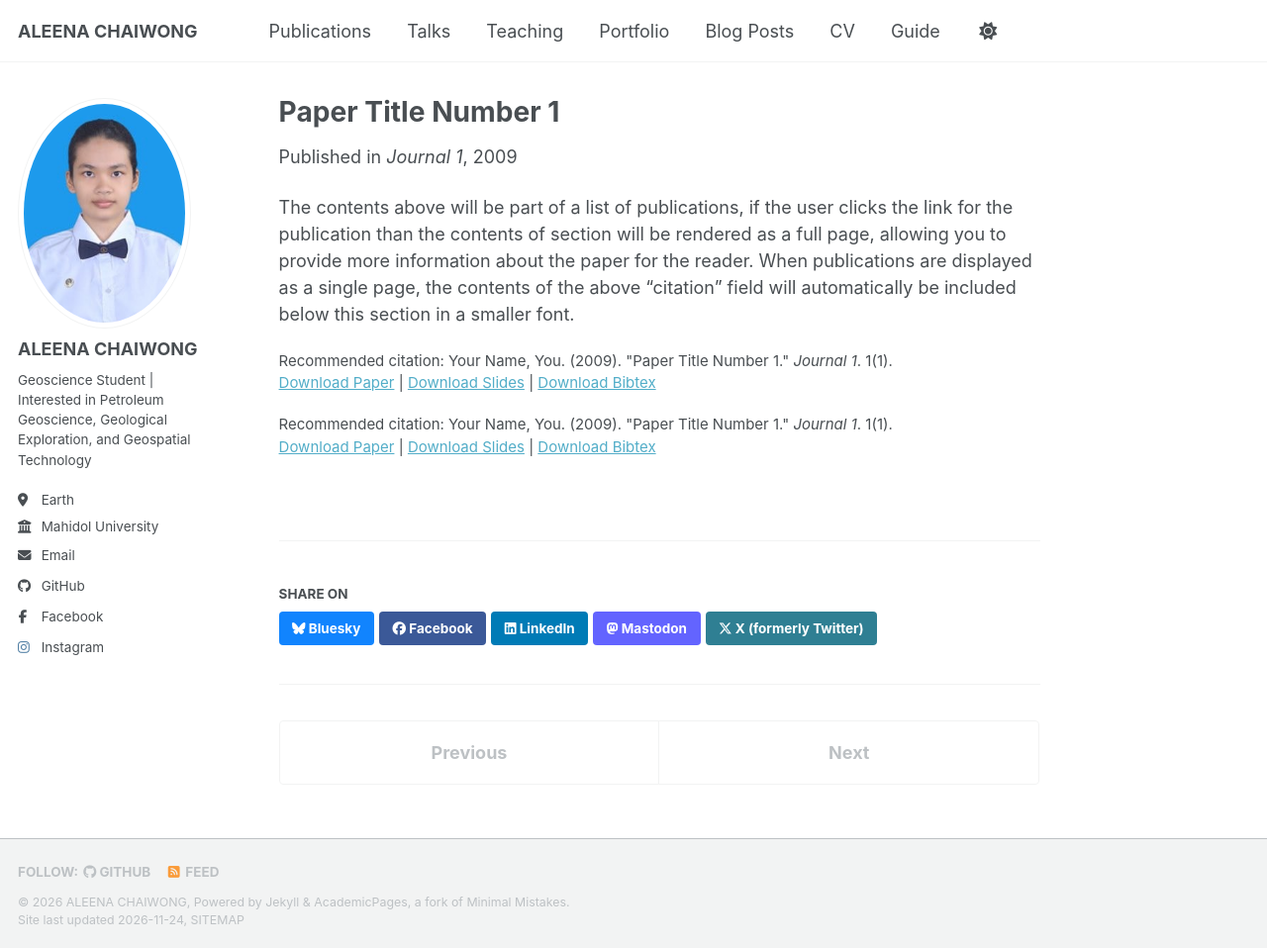
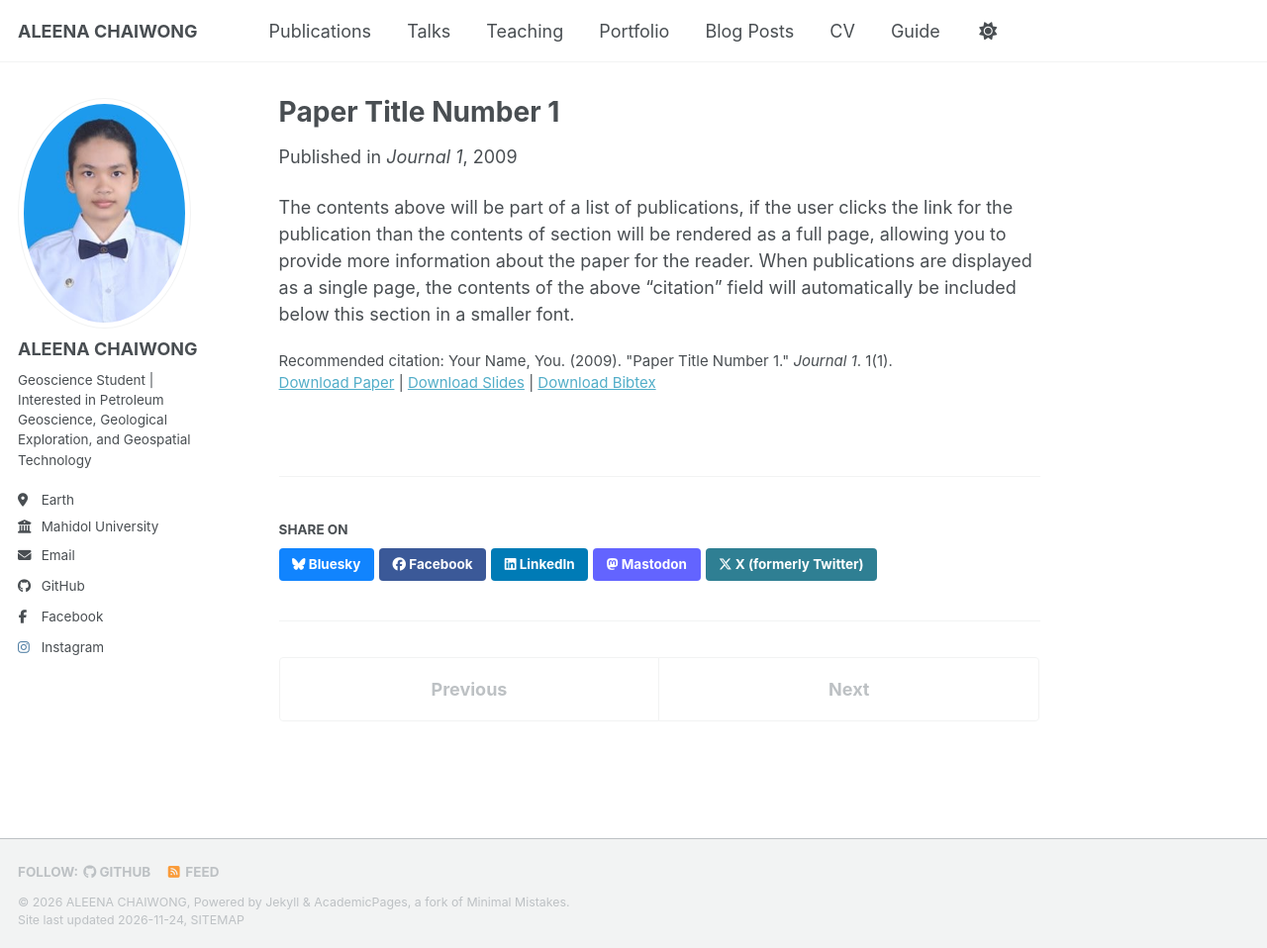
Before and after one commit to aleena-cha/aleena-cha.github.io, a Jekyll site: the page built from _publications/2009-10-01-paper-title-number-1.md, in a window 1280 px wide and 958 px high. Shown: the whole window at 99% size. Built offline with Jekyll 4.4.1, drawn with Linux system fonts in a browser that asks for light colours; a style sheet for code colours, icons or effects is not loaded.

Commit message:
Update single.html

```diff
--- a/_layouts/single.html
+++ b/_layouts/single.html
@@ -47,57 +47,27 @@ layout: default
       <section class="page__content" itemprop="text">
         {{ content }}
 
-        {% if page.citation and page.paperurl and page.slidesurl and page.bibtexurl %}
-          <p style="font-size: smaller">Recommended citation: {{ page.citation }}<br /><a href="{{ page.paperurl }}">Download Paper</a> | <a href="{{ page.slidesurl }}">Download Slides</a> | <a href="{{ page.bibtexurl }}">Download Bibtex</a></p>
-        {% elsif page.citation and page.paperurl and page.slidesurl %}
-          <p style="font-size: smaller">Recommended citation: {{ page.citation }}<br /><a href="{{ page.paperurl }}">Download Paper</a> | <a href="{{ page.slidesurl }}">Download Slides</a></p>
-        {% elsif page.citation and page.paperurl and page.bibtexurl %}
-          <p style="font-size: smaller">Recommended citation: {{ page.citation }}<br /><a href="{{ page.paperurl }}">Download Paper</a> | <a href="{{ page.bibtexurl }}">Download Bibtex</a></p>
-        {% elsif page.citation and page.paperurl %}
-          <p style="font-size: smaller">Recommended citation: {{ page.citation }}<br /><a href="{{ page.paperurl }}">Download Paper</a></p>
-        {% elsif page.citation and page.slidesurl and page.bibtexurl %}
-          <p style="font-size: smaller">Recommended citation: {{ page.citation }}<br /><a href="{{ page.slidesurl }}">Download Slides</a> | <a href="{{ page.bibtexurl }}">Download Bibtex</a></p>
-        {% elsif page.citation and page.slidesurl %}
-          <p style="font-size: smaller">Recommended citation: {{ page.citation }}<br /><a href="{{ page.slidesurl }}">Download Slides</a></p>
-        {% elsif page.slidesurl and page.bibtexurl %}
-          <p style="font-size: smaller"><a href="{{ page.slidesurl }}">Download Slides</a> | <a href="{{ page.bibtexurl }}">Download Bibtex</a></p>
-        {% elsif page.paperurl and page.bibtexurl %}
-          <p style="font-size: smaller"><a href="{{ page.paperurl }}">Download Paper</a> | <a href="{{ page.bibtexurl }}">Download Bibtex</a></p>
-        {% elsif page.citation and page.bibtexurl %}
-          <p style="font-size: smaller">Recommended citation: {{ page.citation }}<br /><a href="{{ page.bibtexurl }}">Download Bibtex</a></p>
-        {% elsif page.citation %}
-          <p style="font-size: smaller">Recommended citation: {{ page.citation }}</p>
-        {% elsif page.slidesurl %}
-          <p style="font-size: smaller"><a href="{{ page.slidesurl }}">Download Slides</a></p>
-        {% elsif page.bibtexurl %}
-          <p style="font-size: smaller"><a href="{{ page.bibtexurl }}">Download Bibtex</a></p>
-        {% endif %}
         {% if page.citation or page.paperurl or page.slidesurl or page.bibtexurl or page.codeurl %}
           <p style="font-size: smaller">
             {% if page.citation %}
-              Recommended citation: {{ page.citation }}
-              {% if page.paperurl or page.slidesurl or page.bibtexurl or page.codeurl %}<br />{% endif %}
+              Recommended citation: {{ page.citation }}<br />
             {% endif %}
-
-            {% assign links = "" | split: "" %}
+            {% assign has_link = false %}
             {% if page.paperurl %}
-              {% capture link_html %}<a href="{{ page.paperurl }}">Download Paper</a>{% endcapture %}
-              {% assign links = links | push: link_html %}
+              <a href="{{ page.paperurl }}">Download Paper</a>
+              {% assign has_link = true %}
             {% endif %}
             {% if page.slidesurl %}
-              {% capture link_html %}<a href="{{ page.slidesurl }}">Download Slides</a>{% endcapture %}
-              {% assign links = links | push: link_html %}
+              {% if has_link %} | {% endif %}<a href="{{ page.slidesurl }}">Download Slides</a>
+              {% assign has_link = true %}
             {% endif %}
             {% if page.bibtexurl %}
-              {% capture link_html %}<a href="{{ page.bibtexurl }}">Download Bibtex</a>{% endcapture %}
-              {% assign links = links | push: link_html %}
+              {% if has_link %} | {% endif %}<a href="{{ page.bibtexurl }}">Download Bibtex</a>
+              {% assign has_link = true %}
             {% endif %}
             {% if page.codeurl %}
-              {% capture link_html %}<a href="{{ page.codeurl }}" download>Download Code</a>{% endcapture %}
-              {% assign links = links | push: link_html %}
+              {% if has_link %} | {% endif %}<a href="{{ page.codeurl }}" download>Download Code</a>
             {% endif %}
-
-            {{ links | join: " | " }}
           </p>
         {% endif %}
 
```
